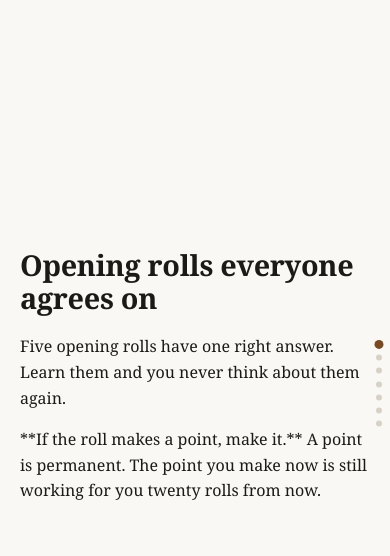
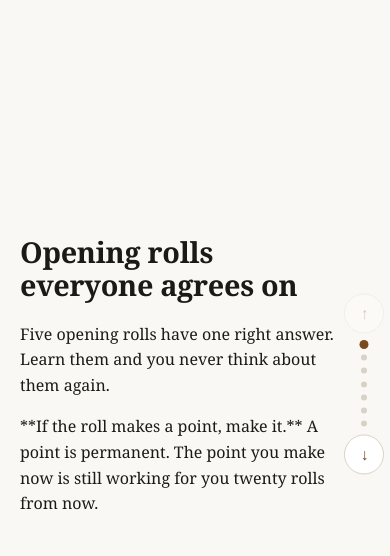
Before and after one commit to andr3w/backgammontutor, a Flask app: page /opening-agreed in a window 390 px wide. Shown: the part 916-1472 px from the top of the page. Run offline with Flask 3, Linux system fonts and the light colour scheme.

Commit message:
Let a swipe leave the first screen, and show prev/next
overscroll-behavior: contain on .screen-text made the top screen a trap: it
is a scroll container, so it consumed the swipe, and with nothing to scroll
the gesture went nowhere. On a laptop the scrollbar was a way out; on a
phone there was none. Text screens now chain to the pager.

The prev/next buttons are the guarantee rather than the fix — a discussion
that fills its screen swallows the gesture too, and the board's swipe only
exists on question screens.

Co-Authored-By: Claude Opus 5 <noreply@anthropic.com>
Claude-Session: https://claude.ai/code/session_01CfUXLG45wbDnwn7F5b5m1Q

```diff
--- a/static/nav.js
+++ b/static/nav.js
@@ -70,6 +70,8 @@
 
   // --- keyboard -------------------------------------------------------
   addEventListener('keydown', e => {
+    // a focused nav button already answers Space and Enter itself
+    if (e.target.closest && e.target.closest('button')) return;
     const k = e.key;
     if (k === 'PageDown' || k === ' ') { step(1); e.preventDefault(); }
     else if (k === 'PageUp') { step(-1); e.preventDefault(); }
@@ -77,15 +79,38 @@
     else if (k === 'End') { go(screens.length - 1); e.preventDefault(); }
   });
 
-  // --- position readout -----------------------------------------------
-  const dots = document.createElement('nav');
-  dots.className = 'progress';
+  // --- position readout, with prev/next always in view -------------------
+  // The buttons are not a convenience: a text screen has no board to swipe,
+  // and a discussion that fills its screen swallows the gesture, so without
+  // them a touch user can be left with no way off a screen at all.
+  const bar = document.createElement('nav');
+  bar.className = 'progress';
+  bar.setAttribute('aria-label', 'Question navigation');
+
+  const button = (label, glyph, d) => {
+    const b = document.createElement('button');
+    b.type = 'button';
+    b.textContent = glyph;
+    b.setAttribute('aria-label', label);
+    b.addEventListener('click', () => step(d));
+    return b;
+  };
+  const prev = button('Previous', '\u2191', -1);
+  const next = button('Next', '\u2193', 1);
+
+  const dots = document.createElement('div');
+  dots.className = 'dots';
   dots.setAttribute('aria-hidden', 'true');
   screens.forEach(() => dots.appendChild(document.createElement('i')));
-  document.body.appendChild(dots);
+
+  bar.append(prev, dots, next);
+  document.body.appendChild(bar);
+
   const paint = () => {
     const c = current();
     [...dots.children].forEach((d, i) => d.classList.toggle('on', i === c));
+    prev.disabled = c === 0;
+    next.disabled = c === screens.length - 1;
   };
   pager.addEventListener('scroll', () => requestAnimationFrame(paint), { passive: true });
   paint();
--- a/static/site.css
+++ b/static/site.css
@@ -53,8 +53,16 @@ body {
   -webkit-overflow-scrolling: touch;
 }
 .discussion-inner, .text-inner { max-width: 34rem; margin: 0 auto; padding: 1.5rem 1.25rem 3rem; }
-.screen-text { justify-content: center; overflow-y: auto; overscroll-behavior: contain; }
 .text-inner { padding-bottom: 1.5rem; }
+
+/* A text screen has no board to swipe, so its swipe must reach the pager.
+   It stays a scroll container for the rare over-long screen, but chains
+   instead of containing -- `contain` here made the first screen a trap with
+   no way off it on a touch device. */
+.screen-text {
+  justify-content: center;
+  overflow-y: auto; overscroll-behavior-y: auto;
+}
 
 h1 { font-size: 1.8rem; line-height: 1.15; margin: 0 0 1.25rem; letter-spacing: -0.01em; }
 p { margin: 0 0 1rem; }
@@ -64,17 +72,37 @@ strong { color: var(--accent); }
 .toc li { margin: 0.6rem 0; }
 a, .toc a { color: var(--accent); }
 
-/* ---- position readout ---- */
+/* ---- position readout and the always-visible prev/next ---- */
 .progress {
-  position: fixed; right: 0.5rem; top: 50%; transform: translateY(-50%);
-  display: flex; flex-direction: column; gap: 0.45rem; z-index: 5;
+  position: fixed; right: 0.35rem; top: 50%; transform: translateY(-50%);
+  display: flex; flex-direction: column; align-items: center; gap: 0.35rem;
+  z-index: 5;
 }
+.progress .dots { display: flex; flex-direction: column; gap: 0.45rem; padding: 0.15rem 0; }
 .progress i {
   display: block; width: 6px; height: 6px; border-radius: 50%;
   background: var(--rule); transition: background 0.2s, transform 0.2s;
 }
 .progress i.on { background: var(--accent); transform: scale(1.5); }
 
+.progress button {
+  -webkit-appearance: none; appearance: none;
+  width: 2.5rem; height: 2.5rem; padding: 0;
+  display: grid; place-items: center;
+  border: 1px solid var(--rule); border-radius: 50%;
+  background: var(--panel); color: var(--accent);
+  font: 1rem/1 system-ui, sans-serif;
+  cursor: pointer; touch-action: manipulation;
+  transition: opacity 0.2s, background 0.15s;
+}
+.progress button:active { background: var(--rule); }
+.progress button[disabled] { opacity: 0.25; cursor: default; }
+
+/* keep prose clear of the control on narrow screens */
+@media (max-width: 30rem) {
+  .discussion-inner, .text-inner { padding-right: 3.5rem; }
+}
+
 @media (min-width: 48rem) {
   .board { font-size: 15px; }
   .board-area { padding-top: 2rem; }
```
Also changed, not shown: 1 other file.
